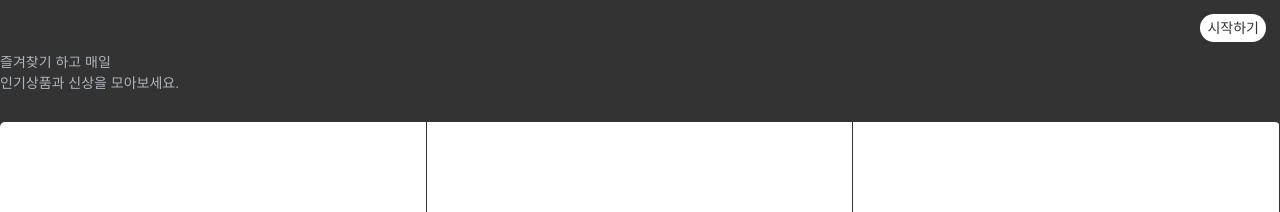
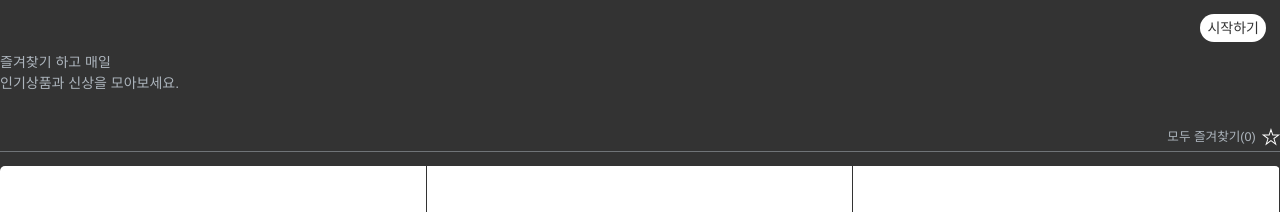
Before and after one commit to hckang80/nuxt3-clone-zigzag, a Nuxt app: page /my-store in a window 1280 px wide. Shown: the top 212 px of the page. Built offline with nearby package versions, Linux system fonts and the light colour scheme.

Commit message:
feat: Markup and Style content

```diff
--- a/assets/css/tutorial.scss
+++ b/assets/css/tutorial.scss
@@ -14,6 +14,30 @@
       line-height: 1.2;
       color: var(--color-white);
     }
+  }
+}
+
+.all-selector {
+  display: flex;
+  justify-content: flex-end;
+  align-items: center;
+  position: relative;
+  margin: 0 0 1em;
+  &::before {
+    content: '';
+    position: absolute;
+    right: 0;
+    bottom: 0;
+    left: 0;
+    border-bottom: 1px solid var(--color-gray);
+    opacity: .5;
+
+  }
+  &__label {
+    display: inline-block;
+    margin: 0 .5em 0 0;
+    font-size: .9em;
+    color: var(--color-gray);
   }
 }
 
--- a/pages/my-store.vue
+++ b/pages/my-store.vue
@@ -53,6 +53,19 @@ const selectStore = (id: number) => {
     </header>
 
     <form @submit.prevent="saveMyStores">
+      <header class="all-selector">
+        <span class="all-selector__label">모두 즐겨찾기(0)</span>
+        <button>
+          <TextIcon
+            code="&starf;"
+            plain
+            :class="[
+              'icon-star',
+              { 'is-selected': false }
+            ]"
+          />
+        </button>
+      </header>
       <ul class="store-list">
         <li
           v-for="{
```
